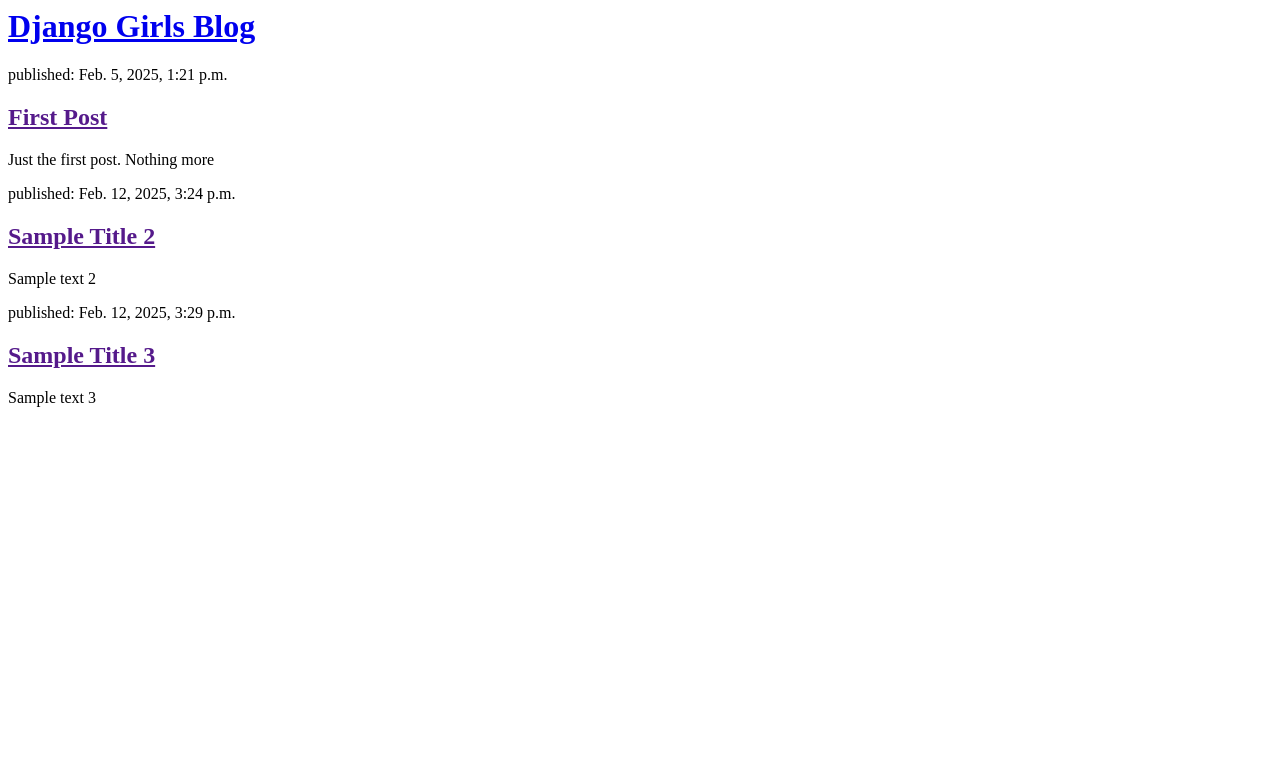
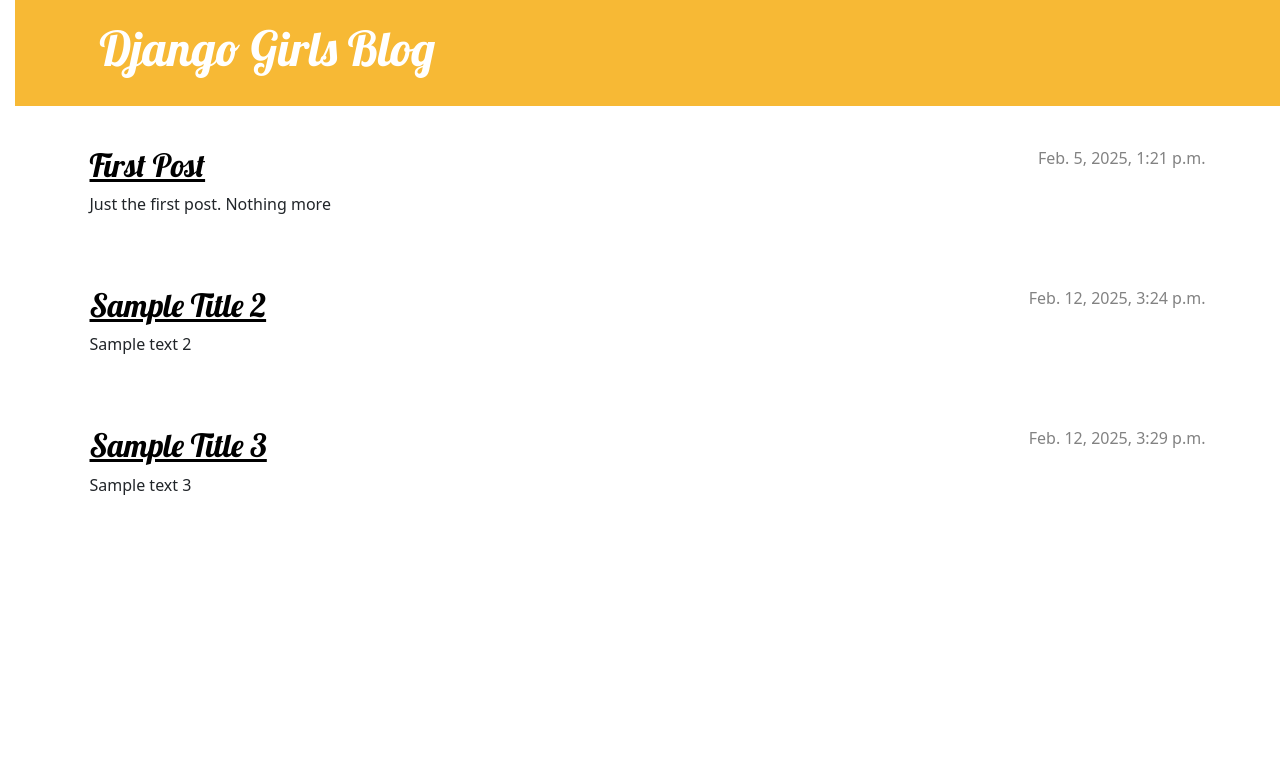
Before and after one commit to lhernandez66/Django, a Django app: page / in a window 1280 px wide. Shown: the top 783 px of the page. Run offline with Django 3.2, Linux system fonts and the light colour scheme; data comes from the database, SQL or seed files in the repository.

Commit message:
CSS- make it pretty

```diff
--- /dev/null
+++ b/blog/static/css/blog.css
@@ -0,0 +1,77 @@
+h1 a, h2 a {
+    color: #FFC300 ;
+    font-family: 'Lobster';
+}
+body {
+    padding-left: 15px;
+
+}.page-header {
+    background-color: #f7b935 ;
+    margin-top: 0;
+    margin-bottom: 40px;
+    padding: 20px 20px 20px 40px;
+}
+
+.page-header h1,
+.page-header h1 a,
+.page-header h1 a:visited,
+.page-header h1 a:active {
+    color: #ffffff;
+    font-size: 36pt;
+    text-decoration: none;
+}
+
+h1,
+h2,
+h3,
+h4 {
+    font-family: 'Lobster', cursive;
+}
+
+.date {
+    color: #828282;
+}
+
+.save {
+    float: right;
+}
+
+.post-form textarea,
+.post-form input {
+    width: 100%;
+}
+
+.top-menu,
+.top-menu:hover,
+.top-menu:visited {
+    color: #ffffff;
+    float: right;
+    font-size: 26pt;
+    margin-right: 20px;
+}
+
+.post {
+    margin-bottom: 70px;
+}
+
+.post h2 a,
+.post h2 a:visited {
+    color: #000000;
+}
+
+.post > .date,
+.post > .actions {
+    float: right;
+}
+
+.btn-secondary,
+.btn-secondary:visited {
+    color: #C25100;
+    background: none;
+    border-color: #C25100;
+}
+
+.btn-secondary:hover {
+    color: #FFFFFF;
+    background-color: #C25100;
+}
--- a/blog/templates/blog/post_list.html
+++ b/blog/templates/blog/post_list.html
@@ -1,11 +1,34 @@
-<header>
+{% load static %}
+<!DOCTYPE html>
+<html>
+    <head>
+        <title>Django Girls blog</title>
+        <link rel="stylesheet" href="https://cdn.jsdelivr.net/npm/bootstrap@5.3.3/dist/css/bootstrap.min.css" integrity="sha384-QWTKZyjpPEjISv5WaRU9OFeRpok6YctnYmDr5pNlyT2bRjXh0JMhjY6hW+ALEwIH" crossorigin="anonymous">
+        <link rel="stylesheet" href="https://fonts.googleapis.com/css?family=Lobster&subset=latin,latin-ext">
+        <link rel="stylesheet" href="{% static 'css/blog.css' %}">
+    </head>
+    <body>
+        <header class="page-header">
+            <div class="container">
                 <h1><a href="/">Django Girls Blog</a></h1>
+            </div>
         </header>
 
+        <main class="container">
+            <div class="row">
+                <div class="col">
                     {% for post in posts %}
-    <div>
-        <time>published: {{ post.published_date }}</time>
+                        <article class="post">
+                            <time class="date">
+                                {{ post.published_date }}
+                            </time>
                             <h2><a href="">{{ post.title }}</a></h2>
                             <p>{{ post.text|linebreaksbr }}</p>
                         </article>
                     {% endfor %}
+                </div>
+            </div>
+        </main>
+
+    </body>
+</html>
```
Lines whose indentation alone changed are shown as unchanged.
